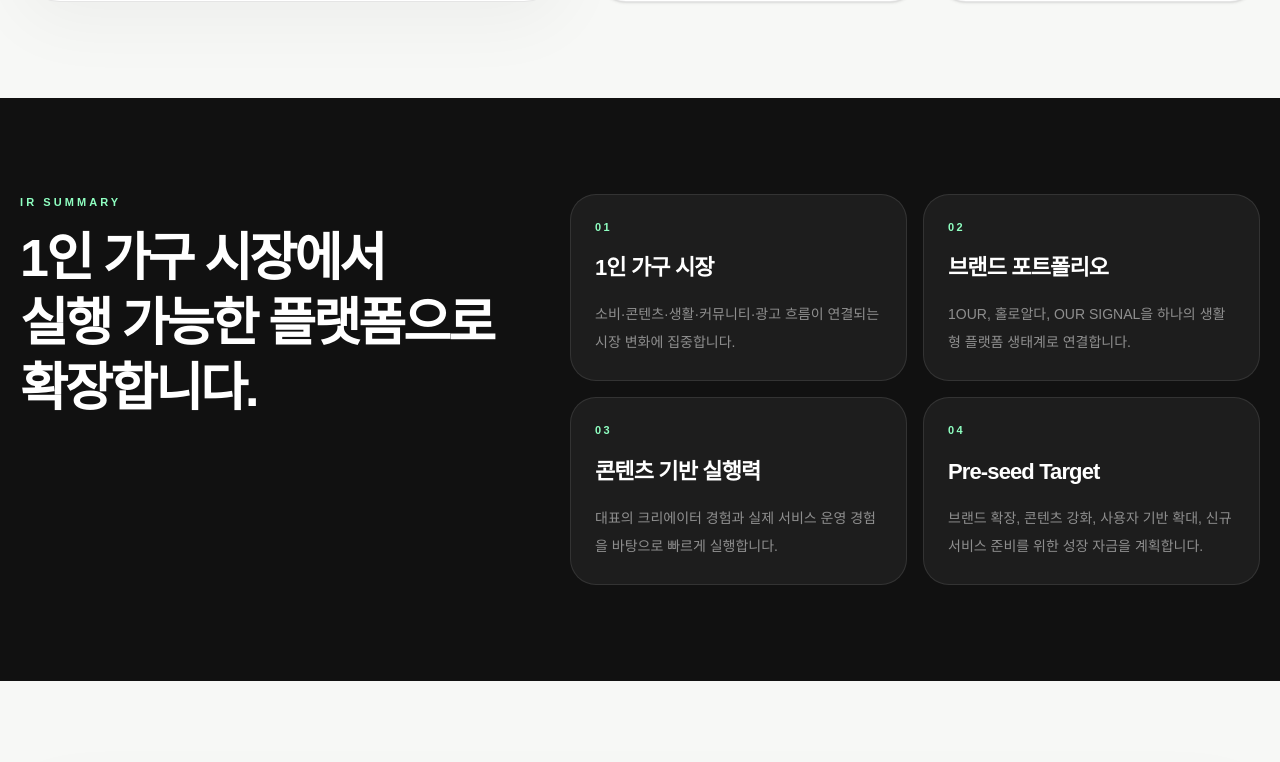
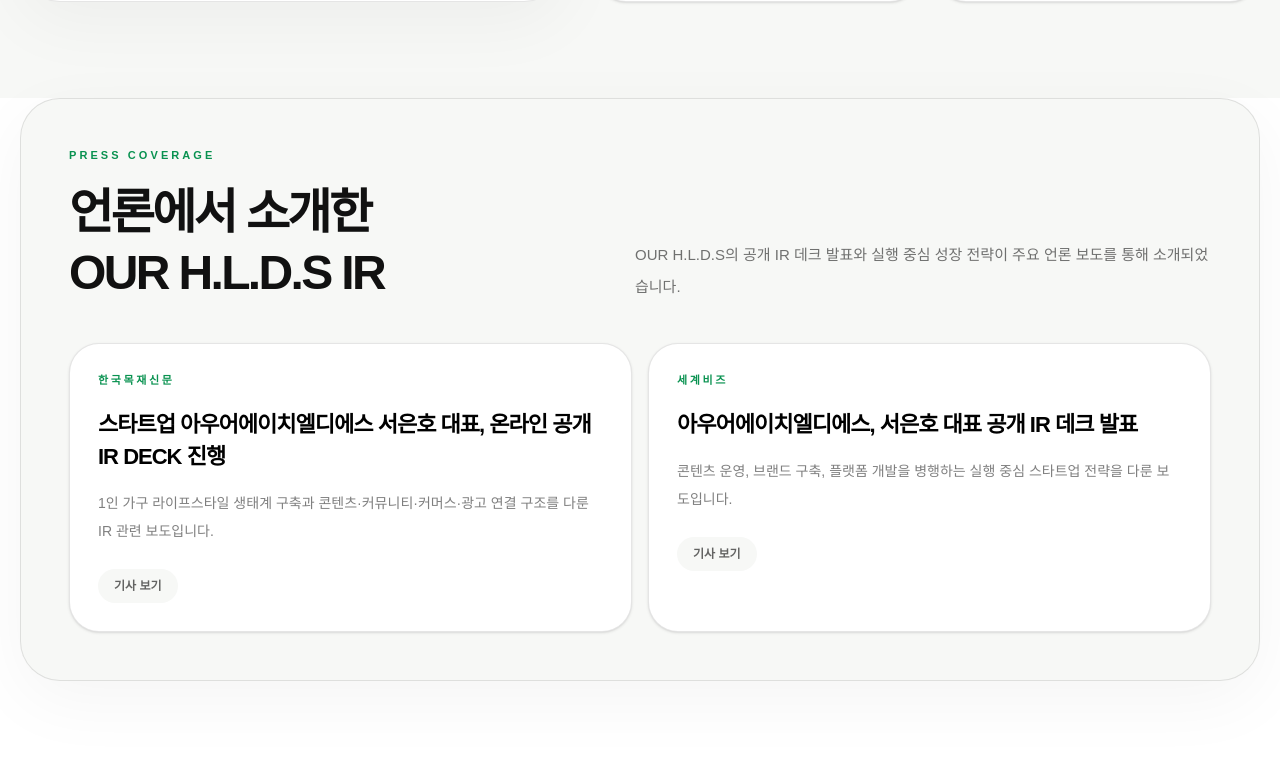
Before and after one commit to seossinim/ourhlds-home, a Next.js app: page /ir in a window 1280 px wide. Shown: the part 1378-2140 px from the top of the page. Built offline with nearby package versions, Linux system fonts and the light colour scheme.

Commit message:
Update IR and PR pages

```diff
--- a/app/ir/page.tsx
+++ b/app/ir/page.tsx
@@ -34,7 +34,7 @@ export default function IRPage() {
     ["01", "1인 가구 시장", "소비·콘텐츠·생활·커뮤니티·광고 흐름이 연결되는 시장 변화에 집중합니다."],
     ["02", "브랜드 포트폴리오", "1OUR, 홀로알다, OUR SIGNAL을 하나의 생활형 플랫폼 생태계로 연결합니다."],
     ["03", "콘텐츠 기반 실행력", "대표의 크리에이터 경험과 실제 서비스 운영 경험을 바탕으로 빠르게 실행합니다."],
-    ["04", "Pre-seed Target", "브랜드 확장, 콘텐츠 강화, 사용자 기반 확대, 신규 서비스 준비를 위한 성장 자금을 계획합니다."],
+    ["04", "Pre-Series A Target", "브랜드 확장, 콘텐츠 강화, 사용자 기반 확대, 신규 서비스 준비를 위한 성장 자금을 계획합니다."],
   ];
 
   const downloadItems = [
@@ -49,6 +49,21 @@ export default function IRPage() {
       desc: "OUR H.L.D.S 온라인 IR 영상 / YouTube",
       href: youtubeUrl,
       label: "영상 바로가기",
+    },
+  ];
+
+  const pressArticles = [
+    {
+      media: "한국목재신문",
+      title: "스타트업 아우어에이치엘디에스 서은호 대표, 온라인 공개 IR DECK 진행",
+      desc: "1인 가구 라이프스타일 생태계 구축과 콘텐츠·커뮤니티·커머스·광고 연결 구조를 다룬 IR 관련 보도입니다.",
+      href: "https://www.woodkorea.co.kr/news/articleView.html?idxno=89681",
+    },
+    {
+      media: "세계비즈",
+      title: "아우어에이치엘디에스, 서은호 대표 공개 IR 데크 발표",
+      desc: "콘텐츠 운영, 브랜드 구축, 플랫폼 개발을 병행하는 실행 중심 스타트업 전략을 다룬 보도입니다.",
+      href: "https://www.segyebiz.com/newsView/20260602506976?OutUrl=naver",
     },
   ];
 
@@ -196,7 +211,7 @@ export default function IRPage() {
 
             <p className="mt-6 text-[15px] leading-8 text-black/55">
               IR 자료에는 OUR H.L.D.S의 브랜드 구조, 시장 접근 방식, 수익
-              모델, 플랫폼 확장 전략, Pre-seed 투자 계획이 포함되어 있습니다.
+              모델, 플랫폼 확장 전략, Pre-Series A 투자 계획이 포함되어 있습니다.
             </p>
 
             <div className="mt-8 grid gap-3">
@@ -252,6 +267,52 @@ export default function IRPage() {
         </div>
       </section>
 
+      <section className="bg-white px-5 pb-24">
+        <div className="mx-auto max-w-7xl rounded-[40px] border border-black/10 bg-[#f7f8f6] p-8 shadow-[0_20px_70px_rgba(0,0,0,0.045)] md:p-12">
+          <div className="flex flex-col gap-5 lg:flex-row lg:items-end lg:justify-between">
+            <div>
+              <p className="text-[11px] font-bold tracking-[0.28em] text-[#099250]">
+                PRESS COVERAGE
+              </p>
+              <h2 className="mt-5 text-[32px] font-bold leading-tight tracking-[-0.055em] md:text-[48px]">
+                언론에서 소개한
+                <br />
+                OUR H.L.D.S IR
+              </h2>
+            </div>
+            <p className="max-w-xl text-[15px] leading-8 text-black/55">
+              OUR H.L.D.S의 공개 IR 데크 발표와 실행 중심 성장 전략이 주요
+              언론 보도를 통해 소개되었습니다.
+            </p>
+          </div>
+
+          <div className="mt-10 grid gap-4 lg:grid-cols-2">
+            {pressArticles.map((article) => (
+              <a
+                key={article.href}
+                href={article.href}
+                target="_blank"
+                rel="noreferrer"
+                className="group rounded-[30px] border border-black/10 bg-white p-7 shadow-sm transition duration-300 hover:-translate-y-1 hover:border-[#12b76a]/50"
+              >
+                <p className="text-[11px] font-bold tracking-[0.24em] text-[#099250]">
+                  {article.media}
+                </p>
+                <h3 className="mt-5 text-[22px] font-bold leading-8 tracking-[-0.045em] text-black">
+                  {article.title}
+                </h3>
+                <p className="mt-4 text-[14px] leading-7 text-black/50">
+                  {article.desc}
+                </p>
+                <span className="mt-6 inline-flex rounded-full bg-[#f7f8f6] px-4 py-2 text-[12px] font-bold text-black/60 transition group-hover:bg-[#12b76a] group-hover:text-white">
+                  기사 보기
+                </span>
+              </a>
+            ))}
+          </div>
+        </div>
+      </section>
+
       <section className="bg-[#111] px-5 py-24 text-white">
         <div className="mx-auto max-w-7xl">
           <div className="grid gap-10 lg:grid-cols-[0.85fr_1.15fr]">
@@ -299,7 +360,7 @@ export default function IRPage() {
           <div className="mt-5 grid gap-8 lg:grid-cols-[0.85fr_1.15fr] lg:items-end">
             <div>
               <h2 className="text-[34px] font-bold leading-tight tracking-[-0.055em] md:text-[52px]">
-                Pre-seed Target Funding
+                Pre-Series A Target Funding
                 <br />
                 ₩500,000,000
               </h2>
--- a/app/pr/page.tsx
+++ b/app/pr/page.tsx
@@ -15,7 +15,19 @@ export default function PRPage() {
     { name: "IR", href: "/ir" },
   ];
 
+  const ourSignalPrVideoId = "loAyb63l1iw";
+  const ourSignalPrVideoUrl = `https://www.youtube.com/watch?v=${ourSignalPrVideoId}&t=40s`;
+
   const featured = [
+    {
+      category: "SERVICE PR",
+      date: "2026.06",
+      title: "OUR SIGNAL 서비스 PR 영상 공개",
+      desc: "온라인 광고·마케팅 플랫폼 OUR SIGNAL의 서비스 구조와 활용 방향을 소개하는 공식 PR 영상을 공개했습니다.",
+      links: [
+        ["YouTube", ourSignalPrVideoUrl],
+      ],
+    },
     {
       category: "AI SERVICE",
       date: "2026.04",
@@ -49,6 +61,22 @@ export default function PRPage() {
   ];
 
   const pressList = [
+    {
+      category: "IR",
+      date: "2026.06",
+      title: "아우어에이치엘디에스, 서은호 대표 공개 IR 데크 발표",
+      desc: "서은호 대표가 공개 IR 데크 발표를 통해 실행 중심 스타트업 운영 전략과 프리시리즈 A 투자 유치 방향을 소개했습니다.",
+      media: "세계비즈",
+      url: "https://www.segyebiz.com/newsView/20260602506976?OutUrl=naver",
+    },
+    {
+      category: "IR",
+      date: "2026.06",
+      title: "스타트업 아우어에이치엘디에스 서은호 대표, 온라인 공개 IR DECK 진행",
+      desc: "1인 가구 라이프스타일 생태계 구축을 위한 콘텐츠·커뮤니티·커머스·광고 연결 구조와 성장 전략을 공개했습니다.",
+      media: "한국목재신문",
+      url: "https://www.woodkorea.co.kr/news/articleView.html?idxno=89681",
+    },
     {
       category: "COMPANY",
       date: "2024.07",
@@ -201,6 +229,48 @@ export default function PRPage() {
             언론 보도, 강연, 브랜드 런칭, 콘텐츠 활동을 통해 1인 가구
             라이프스타일 스타트업으로서의 흐름을 만들어가고 있습니다.
           </p>
+        </div>
+      </section>
+
+      <section className="px-5 pb-24">
+        <div className="mx-auto grid max-w-7xl items-center gap-8 lg:grid-cols-[0.92fr_1.08fr]">
+          <div>
+            <p className="text-[11px] font-bold tracking-[0.28em] text-[#099250]">
+              SERVICE PR VIDEO
+            </p>
+
+            <h2 className="mt-5 text-[32px] font-bold leading-tight tracking-[-0.055em] md:text-[48px]">
+              OUR SIGNAL
+              <br />
+              서비스 PR.
+            </h2>
+
+            <p className="mt-6 text-[15px] leading-8 text-black/55">
+              온라인 광고·마케팅 플랫폼 OUR SIGNAL의 서비스 방향과 활용
+              구조를 소개하는 공식 PR 영상입니다.
+            </p>
+
+            <a
+              href={ourSignalPrVideoUrl}
+              target="_blank"
+              rel="noopener noreferrer"
+              className="mt-8 inline-flex rounded-full bg-[#111] px-6 py-4 text-[14px] font-bold text-white transition hover:bg-[#12b76a]"
+            >
+              PR 영상 바로가기
+            </a>
+          </div>
+
+          <div className="rounded-[34px] border border-black/10 bg-white p-3 shadow-[0_24px_90px_rgba(0,0,0,0.08)]">
+            <div className="aspect-video overflow-hidden rounded-[26px] bg-black">
+              <iframe
+                className="h-full w-full"
+                src={`https://www.youtube.com/embed/${ourSignalPrVideoId}?start=40`}
+                title="OUR SIGNAL Service PR Video"
+                allow="accelerometer; autoplay; clipboard-write; encrypted-media; gyroscope; picture-in-picture; web-share"
+                allowFullScreen
+              />
+            </div>
+          </div>
         </div>
       </section>
 
```
